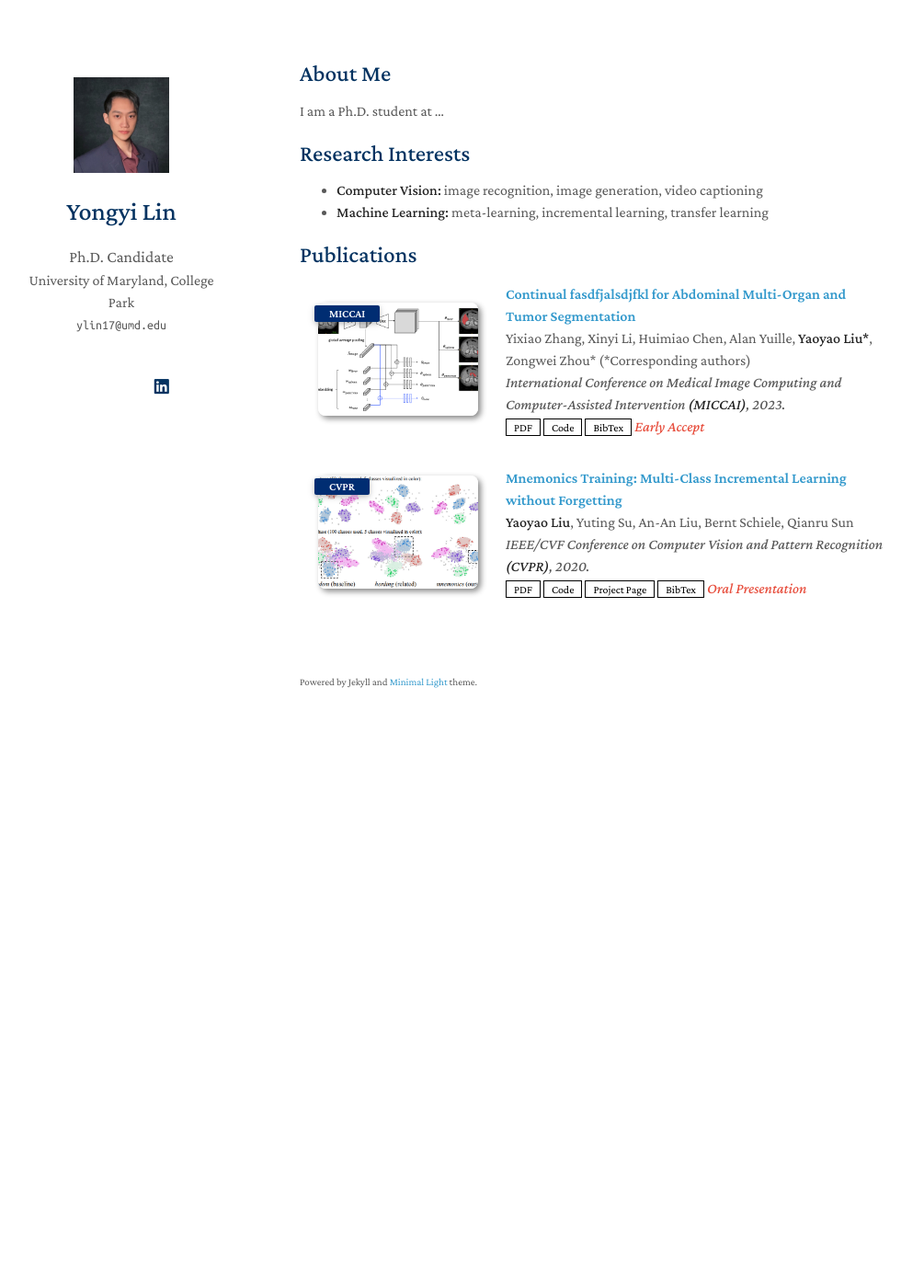
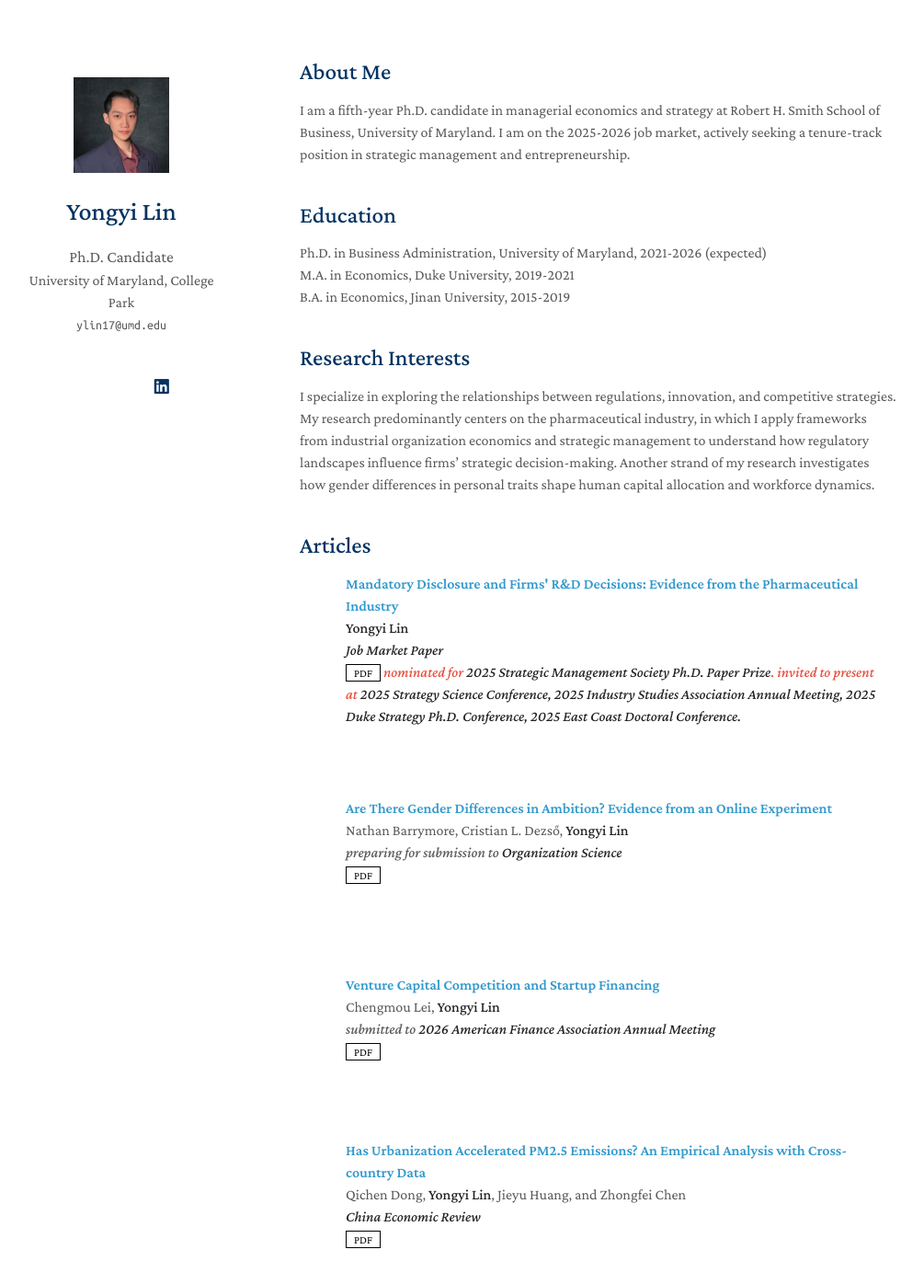
Before and after one commit to yongyi-lin/yongyi-lin.github.io, a Jekyll site: the page built from index.md, in a window 1280 px wide and 1400 px high. Shown: the top 1396 px of the window at 92% size, without its empty margins (144-1149 px from the left). Built offline with Jekyll 4.4.1, drawn with Linux system fonts in a browser that asks for light colours; a style sheet for code colours, icons or effects is not loaded; some of the changed text lies outside the part shown.

Commit message:
Complete academic website overhaul: Add personal bio, education, research interests, publications, work in progress, and teaching sections with custom styling

```diff
--- a/_data/publications.yml
+++ b/_data/publications.yml
@@ -1,22 +1,26 @@
 main:
 
-  - title: Continual fasdfjalsdjfkl for Abdominal Multi-Organ and Tumor Segmentation
-    authors: Yixiao Zhang, Xinyi Li, Huimiao Chen, Alan Yuille, <strong>Yaoyao Liu*</strong>, Zongwei Zhou* (*Corresponding authors)
-    conference_short: MICCAI
-    conference: International Conference on Medical Image Computing and Computer-Assisted Intervention <strong>(MICCAI)</strong>, 2023.
-    pdf: https://arxiv.org/pdf/2306.00988.pdf
-    code: https://github.com/MrGiovanni/ContinualLearning
-    bibtex: https://bib.yliu.me/MICCAI23.txt
-    image: ./assets/img/teaser_example_2.png
-    notes: Early Accept
+  - title: "Mandatory Disclosure and Firms' R&D Decisions: Evidence from the Pharmaceutical Industry"
+    authors: <strong>Yongyi Lin</strong>
+    conference_short: JMP
+    conference: <strong>Job Market Paper</strong>
+    pdf: https://www.dropbox.com/scl/fi/8yoo0x5hw6qg5c32c1qra/article.pdf?rlkey=m0sh4l62tzr69qpb9ysi9xws9&st=x42kiexk&dl=0
+    notes: nominated for <strong>2025 Strategic Management Society Ph.D. Paper Prize</strong>. invited to present at <strong>2025 Strategy Science Conference, 2025 Industry Studies Association Annual Meeting, 2025 Duke Strategy Ph.D. Conference, 2025 East Coast Doctoral Conference.</strong>
 
-  - title: "Mnemonics Training: Multi-Class Incremental Learning without Forgetting"
-    authors: <strong>Yaoyao Liu</strong>, Yuting Su, An-An Liu, Bernt Schiele, Qianru Sun
-    conference_short: CVPR
-    conference: IEEE/CVF Conference on Computer Vision and Pattern Recognition <strong>(CVPR)</strong>, 2020.
-    pdf: https://arxiv.org/pdf/2002.10211.pdf
-    code: https://github.com/yaoyao-liu/class-incremental-learning/tree/main/mnemonics-training
-    page: https://class-il.mpi-inf.mpg.de/mnemonics/
-    bibtex: https://class-il.mpi-inf.mpg.de/mnemonics/
-    notes: Oral Presentation
-    image: ./assets/img/teaser_example.png
+  - title: "Are There Gender Differences in Ambition? Evidence from an Online Experiment"
+    authors: Nathan Barrymore, Cristian L. Dezső, <strong>Yongyi Lin</strong>
+    conference_short: WIP
+    conference: preparing for submission to <strong>Organization Science</strong>
+    pdf: https://www.dropbox.com/scl/fi/gw13nhie8jxvqxx7pqc9n/ambition-ssrn.pdf?rlkey=va0agimp8trvxo51gwk1sasr7&st=7kpzlx1v&dl=0
+
+  - title: "Venture Capital Competition and Startup Financing"
+    authors: Chengmou Lei, <strong>Yongyi Lin</strong>
+    conference_short: AFA
+    conference: submitted to <strong>2026 American Finance Association Annual Meeting</strong>
+    pdf: https://www.dropbox.com/scl/fi/630p6927873bgt1gaq19w/afa_poster.pdf?rlkey=iix1f25w79kx3athfz216ea11&st=mxzvs3f6&dl=0
+
+  - title: "Has Urbanization Accelerated PM2.5 Emissions? An Empirical Analysis with Cross-country Data"
+    authors: Qichen Dong, <strong>Yongyi Lin</strong>, Jieyu Huang, and Zhongfei Chen
+    conference_short: CER
+    conference: <strong>China Economic Review</strong>
+    pdf: https://www.dropbox.com/scl/fi/z4tj2lzqqmdk7cotpg4t6/cer.pdf?rlkey=6v1az4b6s0ps65pl1flmjljxj&st=6jjn6q2q&dl=0
--- a/_includes/publications.md
+++ b/_includes/publications.md
@@ -1,4 +1,4 @@
-<h2 id="publications" style="margin: 2px 0px -15px;">Publications</h2>
+<h2 id="publications" style="margin: 2px 0px -15px;">Articles</h2>
 
 <div class="publications">
 <ol class="bibliography">
--- a/_includes/services.md
+++ b/_includes/services.md
@@ -1,3 +1,25 @@
+## Work in Progress
+
+**Mandatory Disclosure and Brain Drain** [data collection]
+*Yongyi Lin*
+
+**Signaling and Venture Capital Investment Decisions** [data collection]
+*Yongyi Lin*
+
+**Investment Ownership Legislation and Patenting** [data analysis]
+*Justin Frake, Yongyi Lin, Kyeongki Park, and Evan Starr*
+
+## Teaching
+
+As an instructor:
+- BMGT392 International Business • Undergraduate Core • University of Maryland
+- ECON601 Microeconomic Theory • Graduate Tutorial • Duke University
+
+As a teaching assistant:
+- BUSO626 Global Economic Environment • TA for Prof. Bennet A. Zelner • Spring 2024
+- BUSI758 Global Risks and Opportunities • TA for Prof. Bennet A. Zelner • Spring 2022
+- BUSI788 Global Business • TA for Prof. Bennet A. Zelner • Fall 2021, 2022, 2023
+
 ## Services
 
 <h4 style="margin:0 10px 0;">Conference Reviewers</h4>
--- a/_layouts/homepage.html
+++ b/_layouts/homepage.html
@@ -33,6 +33,43 @@
     <link rel="stylesheet" href="./assets/css/style-no-dark-mode.css">
     <link rel="stylesheet" href="./assets/css/publications-no-dark-mode.css">
     {% endif %}
+    <style>
+      /* Ensure consistent vertical spacing between sections */
+      section>h2 {
+        margin-top: 40px !important;
+        margin-bottom: 16px !important;
+      }
+
+      section>h2:first-child {
+        margin-top: 0 !important;
+      }
+
+      section>p,
+      section>ul,
+      section>div.publications,
+      section>.pub-row {
+        margin-bottom: 24px !important;
+        margin-top: 0 !important;
+      }
+
+      .publications {
+        margin-bottom: 0 !important;
+      }
+
+      .bibliography>li {
+        margin-bottom: 32px !important;
+      }
+
+      /* Remove extra space after last section */
+      section>p:last-child {
+        margin-bottom: 0 !important;
+      }
+
+      /* Remove extra <br> at the end of teaching section */
+      section>br {
+        display: none;
+      }
+    </style>
 
   </head>
   <body>
--- a/index.md
+++ b/index.md
@@ -4,12 +4,18 @@ layout: homepage
 
 ## About Me
 
-I am a Ph.D. student at ...
+I am a fifth-year Ph.D. candidate in managerial economics and strategy at Robert H. Smith School of Business, University of Maryland. I am on the 2025-2026 job market, actively seeking a tenure-track position in strategic management and entrepreneurship.
+
+## Education
+
+Ph.D. in Business Administration, University of Maryland, 2021-2026 (expected)
+M.A. in Economics, Duke University, 2019-2021
+B.A. in Economics, Jinan University, 2015-2019
 
 ## Research Interests
 
-- **Computer Vision:** image recognition, image generation, video captioning
-- **Machine Learning:** meta-learning, incremental learning, transfer learning
-
+I specialize in exploring the relationships between regulations, innovation, and competitive strategies. My research predominantly centers on the pharmaceutical industry, in which I apply frameworks from industrial organization economics and strategic management to understand how regulatory landscapes influence firms' strategic decision-making. Another strand of my research investigates how gender differences in personal traits shape human capital allocation and workforce dynamics.
 
 {% include_relative _includes/publications.md %}
+
+{% include_relative _includes/services.md %}
```
